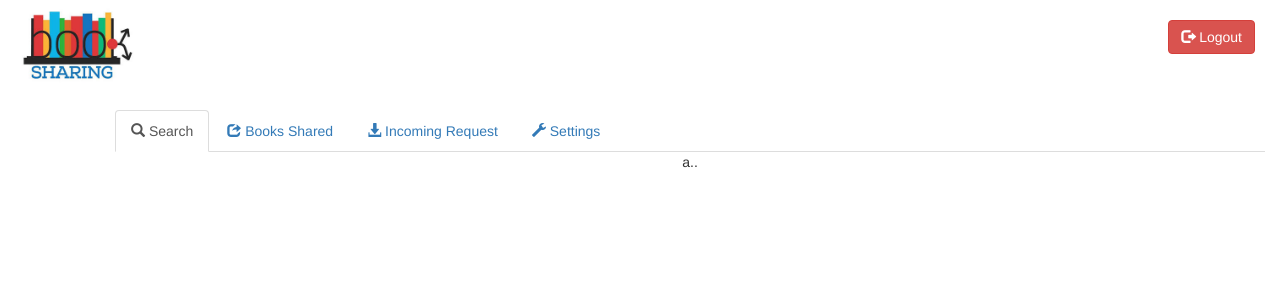
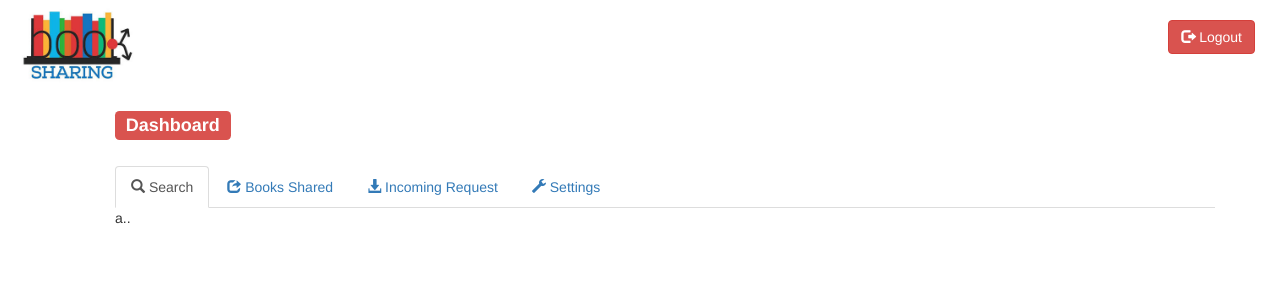
Before and after one commit to NikhilJoshi28/book-sharing-portal, a Flask app: page /dashboard/ in a window 1280 px wide. Shown: the top 300 px of the page. Run offline with Flask 2, Linux system fonts and the light colour scheme; some libraries are stand-ins or nearby versions.

Commit message:
dashboard modified

```diff
--- a/templates/dashboard.html
+++ b/templates/dashboard.html
@@ -5,8 +5,14 @@
 
 <div style="margin-top:110px; margin-left:100px;">
 
+  <h3 align="left">
+      <span class="label label-danger">
+          Dashboard
+      </span>
+  </h3>
+    <label></label>
   <!-- Nav tabs -->
-  <ul class="nav nav-tabs" role="tablist">
+  <ul class="nav nav-tabs" role="tablist" style="margin-right:50px">
     <li role="presentation" class="active">
         <a href="#home" aria-controls="home" role="tab" data-toggle="tab">
             <span class="glyphicon glyphicon-search" aria-hidden="true"></span>
@@ -35,11 +41,11 @@
 
   <!-- Tab panes -->
   <div class="tab-content">
-    <div role="tabpanel" class="tab-pane active" id="home">a..</div>
-    <div role="tabpanel" class="tab-pane" id="profile">.b.</div>
-    <div role="tabpanel" class="tab-pane" id="messages">c..</div>
-    <div role="tabpanel" class="tab-pane" id="settings">d..</div>
-  </div>
+  <div role="tabpanel" class="tab-pane fade in active" id="home">a..</div>
+  <div role="tabpanel" class="tab-pane fade" id="profile">b..</div>
+  <div role="tabpanel" class="tab-pane fade" id="messages">c..</div>
+  <div role="tabpanel" class="tab-pane fade" id="settings">d..</div>
+</div>
 
 </div>
 
--- a/templates/header.html
+++ b/templates/header.html
@@ -30,7 +30,7 @@
 </header>
 <body>
     <div class="border-row" style="width=100%;margin-buttom:20px"></div>
-    <div class="container-fluid" align="center" style="min-height:100%;">
+    <div class="container-fluid" style="min-height:100%;">
         {% block body %} {% endblock %}
 
     </div>
```
